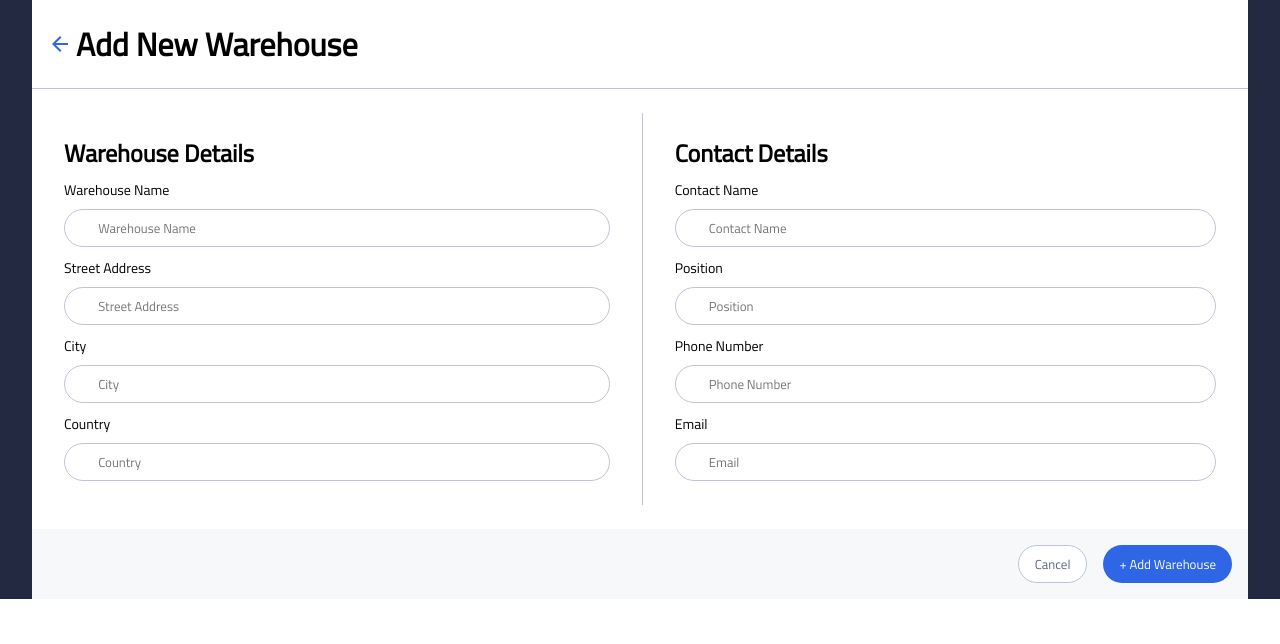
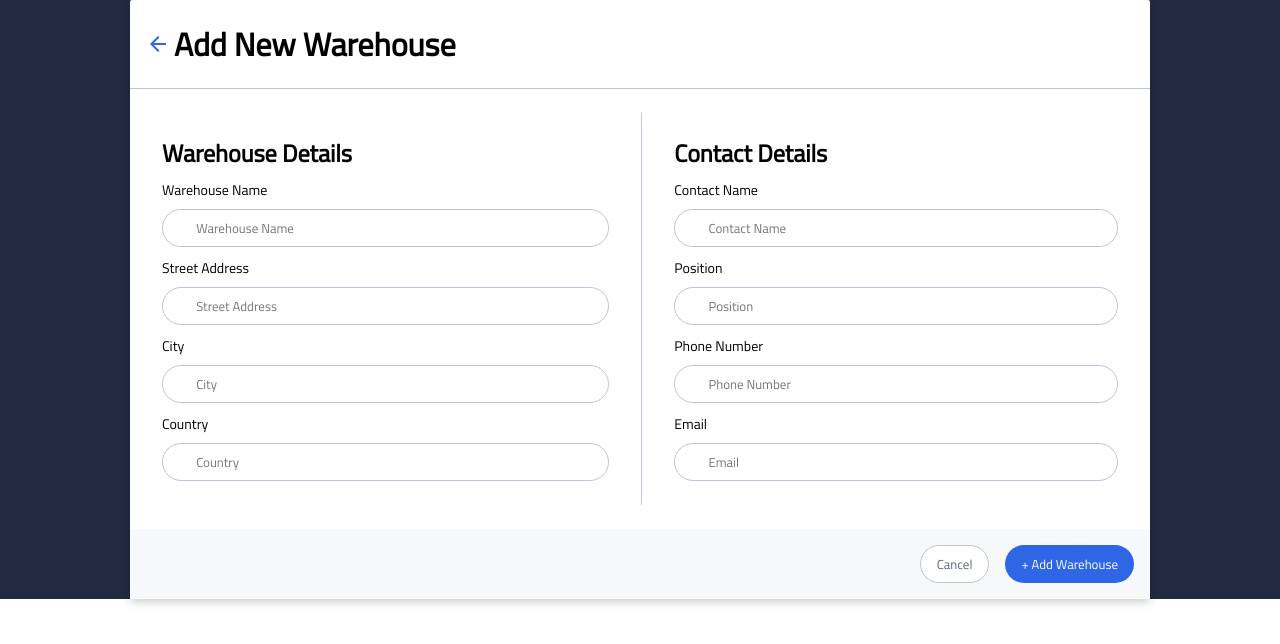
Before and after one commit to seanyang20/InStock, a React (Create React App) app in the folder client/: page /warehouses in a window 1280 px wide. Shown: the top 644 px of the page. Built offline with nearby package versions, Linux system fonts and the light colour scheme.

Commit message:
desktop styles

```diff
--- a/client/src/pages/AddWarehouse/AddWarehouse.scss
+++ b/client/src/pages/AddWarehouse/AddWarehouse.scss
@@ -8,8 +8,14 @@
 .add-warehouse {
   margin: 0 1rem;
   background-color: white;
+  box-shadow: 0 3px 10px rgb(0 0 0 / 0.2);
+  border-radius: 2px;
   @include mQ($breakpoint-tablet) {
     margin: 0 2rem;
+  }
+  @include mQ($breakpoint-desktop) {
+    max-width: 63.75rem;
+    margin: 0 auto;
   }
 
   &__header {
```
